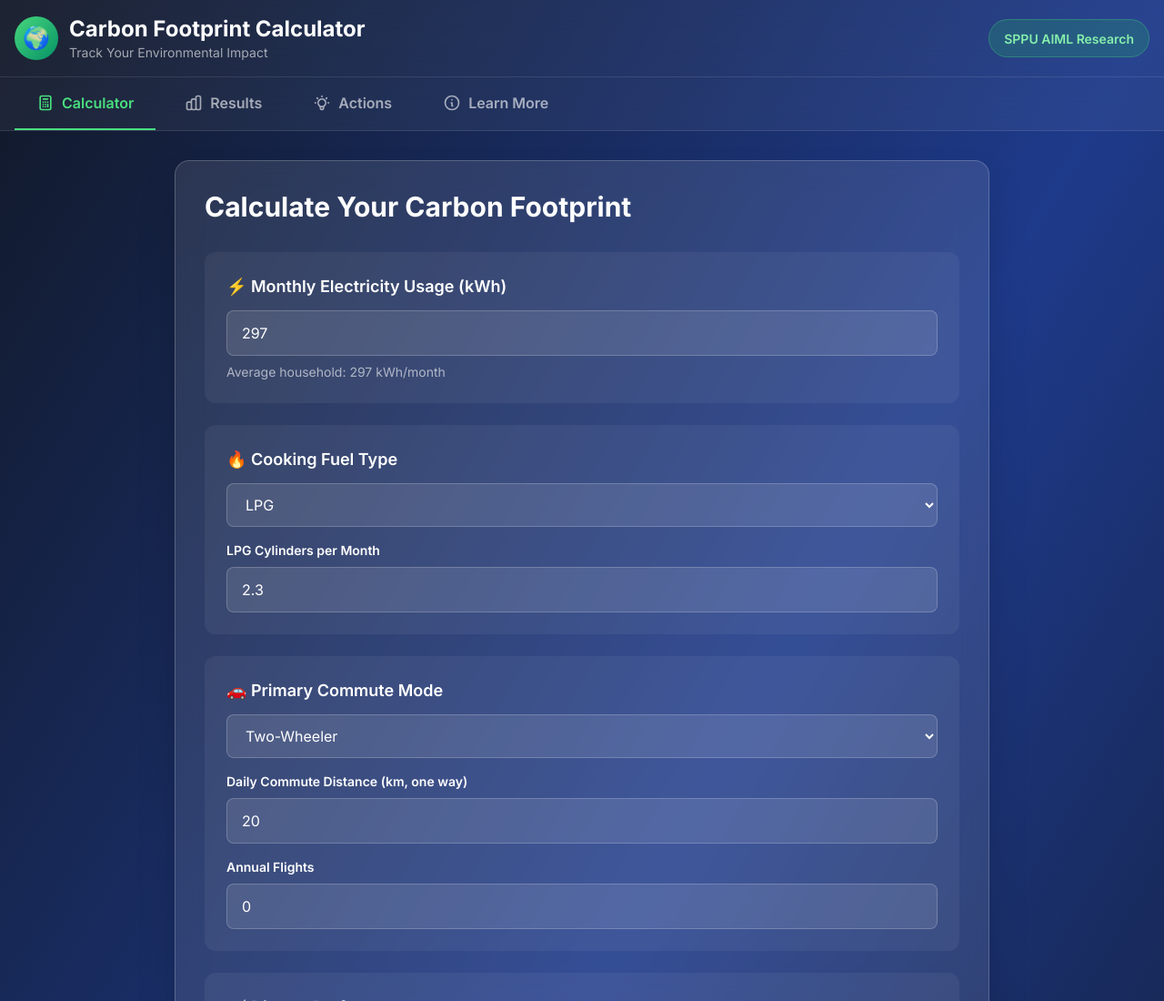
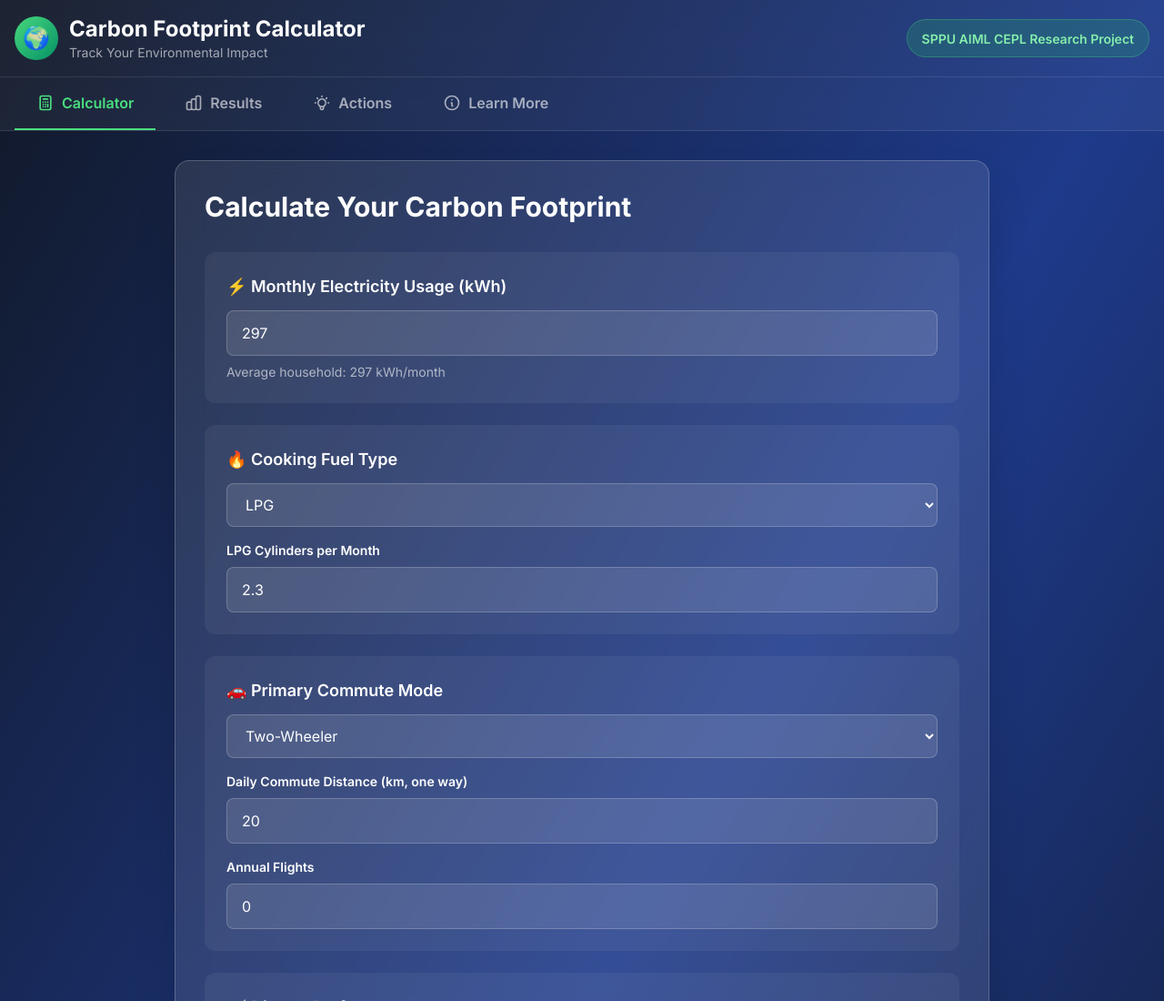
Before and after one commit to knightspan/Project-Carbon, a plain HTML site: page index.html in a window 1280 px wide. Shown: the top 1100 px of the page at 91% size. Drawn offline with nearby package versions, Linux system fonts and the light colour scheme.

Commit message:
Update index.html

```diff
--- a/index.html
+++ b/index.html
@@ -763,7 +763,7 @@
                                 )
                             ),
                             React.createElement('div', { className: 'bg-green-500/20 border border-green-400/30 px-4 py-2 rounded-full' },
-                                React.createElement('span', { className: 'text-sm text-green-300 font-semibold' }, 'SPPU AIML Research')
+                                React.createElement('span', { className: 'text-sm text-green-300 font-semibold' }, 'SPPU AIML CEPL Research Project')
                             )
                         )
                     )
```
